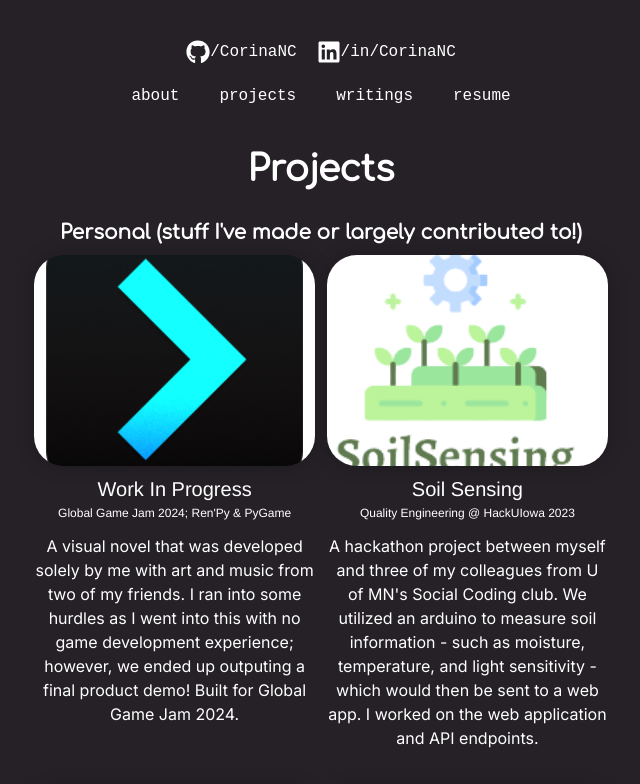
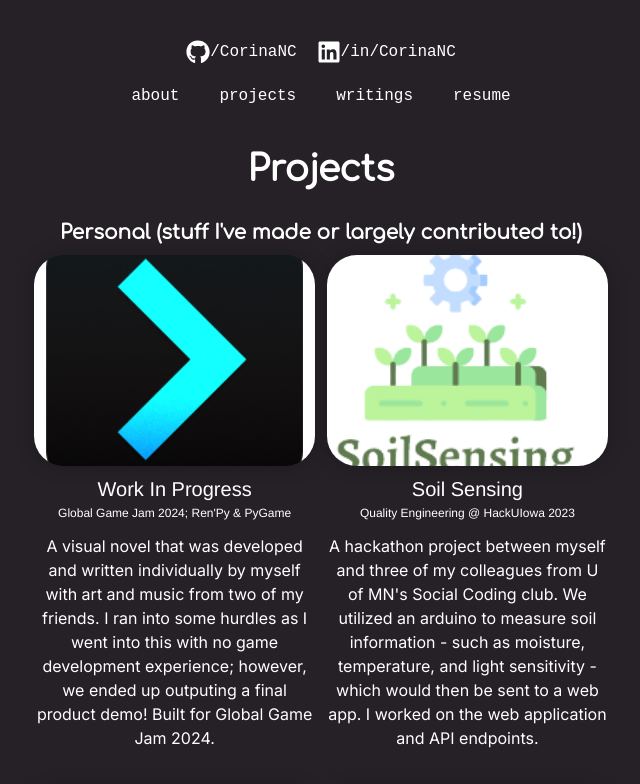
Before and after one commit to CorinaNC/corinanc.site, a Next.js app: page /projects in a window 1280 px wide. Shown: the top 784 px of the page, without its empty margins (319-959 px from the left). Built offline with nearby package versions, Linux system fonts and the light colour scheme.

Commit message:
rewrite ggj2024

```diff
--- a/src/app/projects/page.tsx
+++ b/src/app/projects/page.tsx
@@ -32,7 +32,7 @@ export default function Projects() {
                         Ren'Py & PyGame
                     </WorkGridItem>
                     <Text fontFamily="Inter" textAlign="center">
-                        A visual novel that was developed solely by me with art and music from two of my friends.  I ran into some hurdles as I went into this with no game development experience; however, we ended up outputing a final product demo!  Built for Global Game Jam 2024.
+                        A visual novel that was developed and written individually by myself with art and music from two of my friends.  I ran into some hurdles as I went into this with no game development experience; however, we ended up outputing a final product demo!  Built for Global Game Jam 2024.
                     </Text>
                 </Section>
                 <Section delay={0.1}>
```
